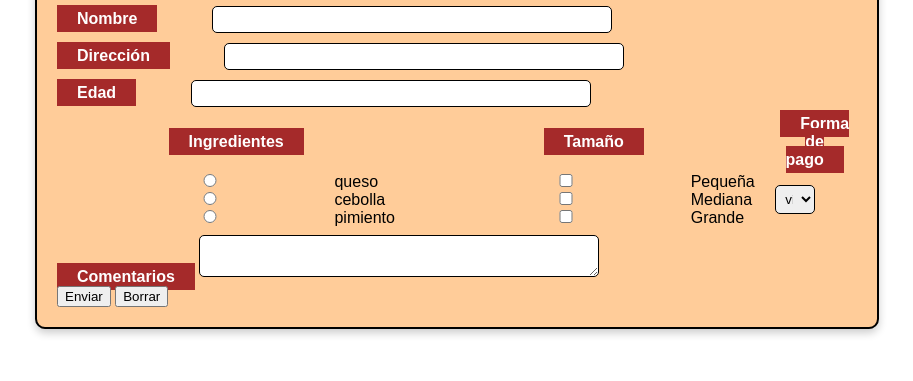
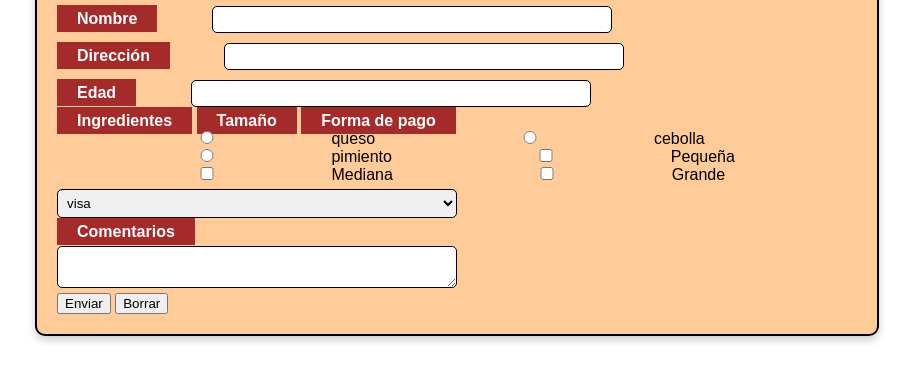
Before and after one commit to ManuelNietoIESbelen/LLMM-ManuelNieto, a plain HTML site: page HTML/EJ7.2/index2.html in a window 1280 px wide. Shown: the part 181-562 px from the top of the page, without its empty margins (183-1096 px from the left). Drawn offline with Linux system fonts and the light colour scheme.

Commit message:
cambios forms

```diff
--- a/HTML/EJ7.2/estilo2.css
+++ b/HTML/EJ7.2/estilo2.css
@@ -50,3 +50,7 @@ label[for="direccion"],label[for="nombre"],label[for="edad"],label[for=comentari
     padding: 5px 20px 5px 20px;
     text-align: center;
 }
+
+#comentarios{
+    display: block;
+}
--- a/HTML/EJ7.2/index2.html
+++ b/HTML/EJ7.2/index2.html
@@ -11,7 +11,6 @@
 <body>
     <div class="form-container">
         <form>
-
             <h1>Pedido de Pizza</h1>
             <div>
                 <label for="nombre">Nombre</label>
@@ -26,39 +25,31 @@
                 <label for="edad">Edad</label>
                 <input type="number" id="edad" name="edad" required>
             </div>
-            <div id="tabla">
-            <table>
-                <tr>
-                    <th><label for="ingredientes">Ingredientes</label></th>
-                    <th><label for="tamanyo">Tamaño</label></th>
-                    <th><label for="tarjeta">Forma de pago</label></th>
-                </tr>
-                <tr>
-                    <td>
+            <div>
+                <label for="ingredientes">Ingredientes</label>
+                <label for="tamanyo">Tamaño</label>
+                <label for="tarjeta">Forma de pago</label>
+            </div>
+            <div>
                 <label><input type="radio" name="ingredientes" value="queso"> queso</label>
                 <label><input type="radio" name="ingredientes" value="cebolla"> cebolla</label>
                 <label><input type="radio" name="ingredientes" value="pimiento"> pimiento</label>
-                    </td>
-                    <td>
+
                 <label><input type="checkbox" name="tamano" value="pequena"> Pequeña</label>
                 <label><input type="checkbox" name="tamano" value="mediana"> Mediana</label>
                 <label><input type="checkbox" name="tamano" value="grande"> Grande</label>
-
-                    </td>
-                    <td>
 
                 <select id="tarjeta" name="tarjeta">
                     <option value="visa">visa</option>
                     <option value="mastercard">mastercard</option>
                     <option value="amex">amex</option>
                 </select>
+            </div>
 
-                    </td>
-                </tr>
-            </table>
+            <div id="comentarios">
+                <label for="comentarios">Comentarios</label>
             </div>
             <div>
-                <label for="comentarios">Comentarios</label>
                 <textarea id="comentarios" name="comentarios"></textarea>
             </div>
 
@@ -66,9 +57,9 @@
                 <button type="submit">Enviar</button>
                 <button type="reset">Borrar</button>
             </div>
-
         </form>
     </div>
+
 </body>
 
 </html>
```
Lines whose indentation alone changed are shown as unchanged.
